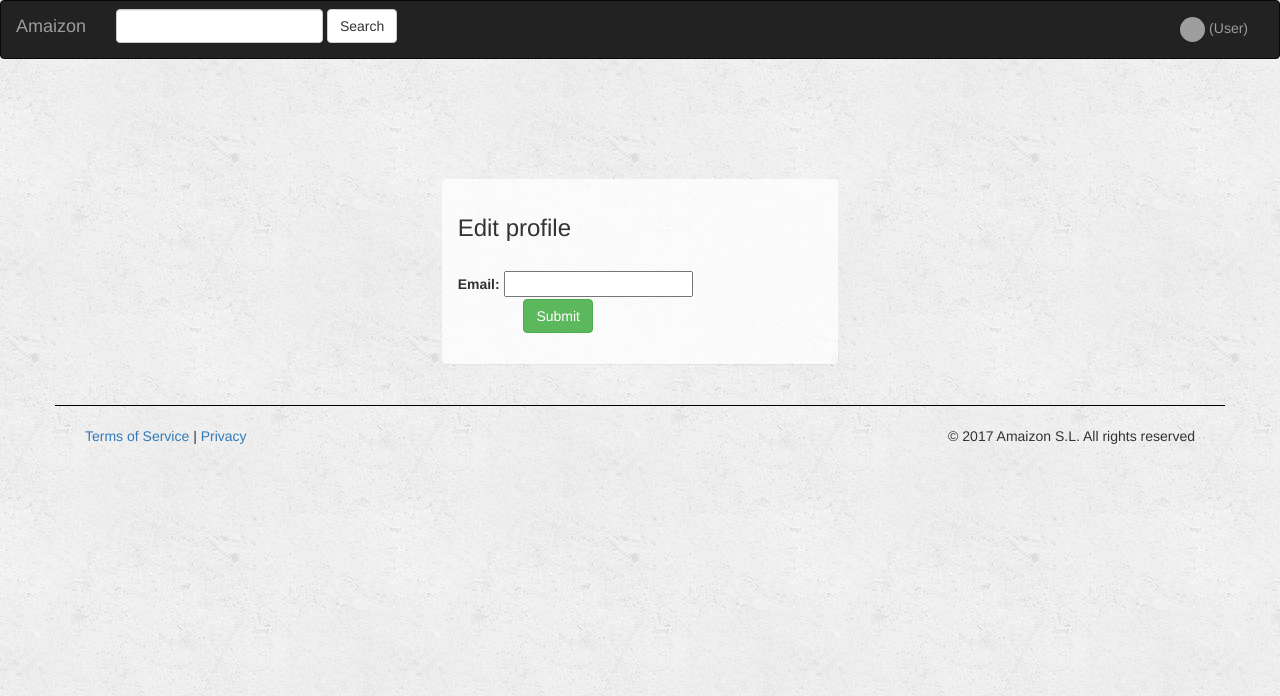
After one commit to pab993/Amaizon, a Django app: page /products/profile/ in a window 1280 px wide. The commit adds this page. Shown: the top 696 px of the page. Run offline with Django 3.2, Linux system fonts and the light colour scheme; a user stored in the database is signed in; data comes from the database, SQL or seed files in the repository; both versions use the stored data as it was after the commit; some libraries are stand-ins or nearby versions; grey boxes are pictures that could not be loaded.

Commit message:
Ordenación y perfil
Añadida la aparición de productos por su novedad y aún en proceso el editar perfil del usuario.

```diff
--- a/products/templates/products/index.html
+++ b/products/templates/products/index.html
@@ -10,14 +10,14 @@
 
         {% for product in products %}
 
-        <div class="col-md-4 col-lg-4">
+        <div class="col-md-3 col-lg-3">
 
               <div class="thumbnail">
                 <img class="img-responsive" src="{{ product.picture.url }}">
                 <div class="caption">
                     <h4 class="pull-right">{{ product.price }} €</h4>
                     <h4><a href="#">{{ product.name }}</a></h4>
-                    <p class="ts"> {{ product.description }}</p>
+                    <p> {{ product.description }}</p>
 
                 </div>
                 <div class="ratings">
--- /dev/null
+++ b/products/templates/products/profile.html
@@ -0,0 +1,42 @@
+{% extends 'products/base.html' %}
+{% block title %}Profile{% endblock %}
+{% block body %}
+
+<div class="container-fluid">
+    <div class="row vertical-offset-100">
+        <div class="col-md-4 col-md-offset-4">
+            <div class="panel panel-default">
+                <div class="panel-body">
+                    <div class="panel-header">
+                        <h3>Edit profile</h3>
+                        <br>
+                    </div>
+
+                          {% if error_message %}
+                            <p><strong>{{ error_message }}</strong></p>
+                          {% endif %}
+
+                          <form class="form-horizontal" role="form" action="" method="post" enctype="multipart/form-data">
+                              {% csrf_token %}
+                              <fieldset>
+
+                                  <label for="email">Email: </label>
+                                  <input id="email" type="text" name="email" value="{{ email }}">
+
+                              </fieldset>
+
+                            <div class="form-group">
+                                <div class="col-sm-offset-2 col-sm-10">
+                                    <button type="submit" class="btn btn-success">Submit</button>
+                                </div>
+                            </div>
+
+                          </form>
+                </div>
+            </div>
+        </div>
+    </div>
+
+</div>
+
+{% endblock %}
--- a/products/views.py
+++ b/products/views.py
@@ -1,11 +1,10 @@
 from django.shortcuts import render
-from django.contrib.auth import authenticate, login
-from django.contrib.auth import logout
-from django.template import loader
+from django.contrib.auth import authenticate, login, logout
 from django.db.models import Q
 from django.core.paginator import Paginator, EmptyPage, PageNotAnInteger
-from .forms import ProductForm, AssessmentForm, UserForm
+from .forms import UserForm
 from .models import Product
+from django.contrib.auth.models import User
 
 # Create your views here.
 
@@ -13,7 +12,7 @@ from .models import Product
 def login_page(request):
     if request.user.is_authenticated():
         products_list = Product.objects.all()
-        paginator = Paginator(products_list, 5)
+        paginator = Paginator(products_list, 4)
         page = request.GET.get('page')
         try:
             products = paginator.page(page)
@@ -31,8 +30,8 @@ def login_page(request):
 
 def login_user(request):
     if request.user.is_authenticated():
-        products_list = Product.objects.all()
-        paginator = Paginator(products_list, 5)
+        products_list = Product.objects.all().order_by('-pub_date')
+        paginator = Paginator(products_list, 4)
         page = request.GET.get('page')
         try:
             products = paginator.page(page)
@@ -52,8 +51,8 @@ def login_user(request):
             if user is not None:
                 if user.is_active:
                     login(request, user)
-                    products_list = Product.objects.all()
-                    paginator = Paginator(products_list, 5)
+                    products_list = Product.objects.all().order_by('-pub_date')
+                    paginator = Paginator(products_list, 4)
                     page = request.GET.get('page')
                     try:
                         products = paginator.page(page)
@@ -74,8 +73,8 @@ def login_user(request):
 
 def register(request):
     if request.user.is_authenticated():
-        products_list = Product.objects.all()
-        paginator = Paginator(products_list, 5)
+        products_list = Product.objects.all().order_by('-pub_date')
+        paginator = Paginator(products_list, 4)
         page = request.GET.get('page')
         try:
             products = paginator.page(page)
@@ -100,7 +99,7 @@ def register(request):
             if user is not None:
                 if user.is_active:
                     login(request, user)
-                    products = Product.objects.all()
+                    products = Product.objects.all().order_by('-pub_date')
                     context = {'products': products}
                     return render(request, 'products/index.html', context)
         context = {
@@ -113,14 +112,14 @@ def index(request):
     if not request.user.is_authenticated():
         return render(request, 'products/login_page.html')
     else:
-        products_list = Product.objects.all()
+        products_list = Product.objects.all().order_by('-pub_date')
         query = request.GET.get("q")
         if query:
             products_filtered = products_list.filter(
                 Q(name__icontains=query) |
                 Q(description__icontains=query)
             ).distinct()
-            paginator = Paginator(products_filtered, 5)
+            paginator = Paginator(products_filtered, 4)
             page = request.GET.get('page')
             try:
                 products = paginator.page(page)
@@ -133,7 +132,7 @@ def index(request):
             context = {"products": products}
             return render(request, 'products/index.html', context)
         else:
-            paginator = Paginator(products_list, 5)
+            paginator = Paginator(products_list, 4)
             page = request.GET.get('page')
             try:
                 products = paginator.page(page)
@@ -156,5 +155,13 @@ def logout_user(request):
     return render(request, 'products/login_page.html', context)
 
 
-def profile(request):
-    return render(request, 'products/profile.html')
+def profile(request):   # Aún sin acabar
+    if request.user.is_authenticated:
+        if not request.POST:
+            q = request.user.id
+            user = User.objects.get(pk=q)
+            userForm = UserForm(instance=user)
+            context = {"form": userForm}
+            return render(request, 'products/profile.html', context)
+    else:
+        return render(request, 'products/login_page.html')
```
Also changed, not shown: db.sqlite3.
